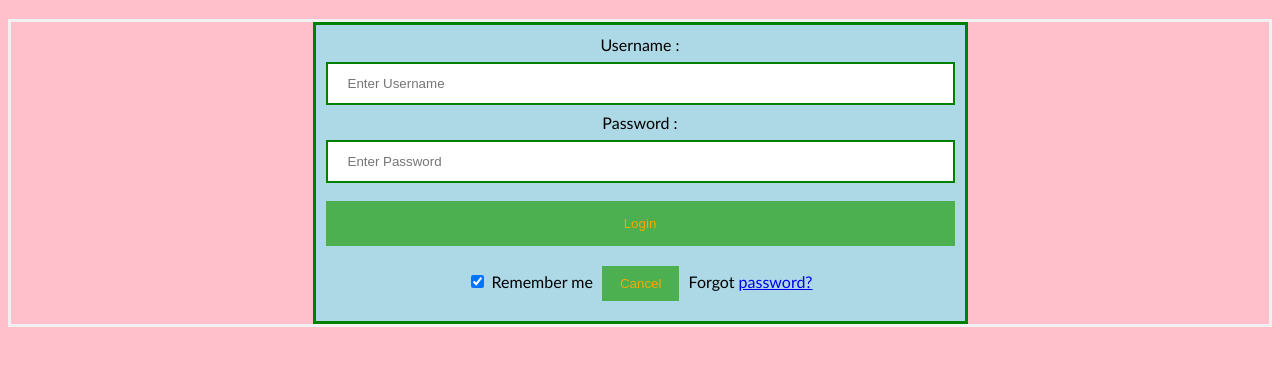
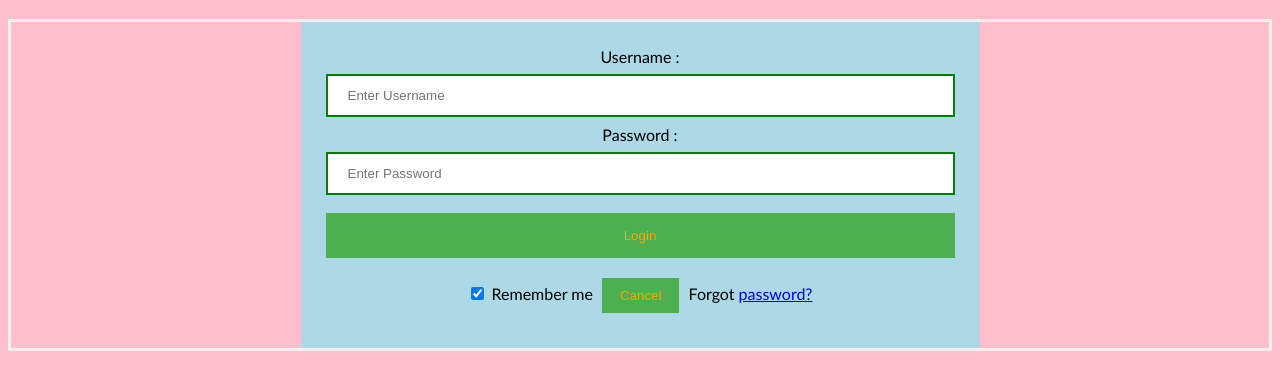
Before and after one commit to baysahguwor/Login-Page, a plain HTML site: page index.html in a window 1280 px wide. Shown: the part 63-452 px from the top of the page. Drawn offline with Linux system fonts and the light colour scheme.

Commit message:
Update CSS.css

```diff
--- a/CSS.css
+++ b/CSS.css
@@ -34,13 +34,10 @@ button {
 
 
  .container {
-   align:center;
         padding: 25px;
         background-color: lightblue;
         width: 50%;
         margin: auto;
   width: 50%;
-  border: 3px solid green;
-  padding: 10px;
-   text-align:center;
+text-align:center;
     }
```
